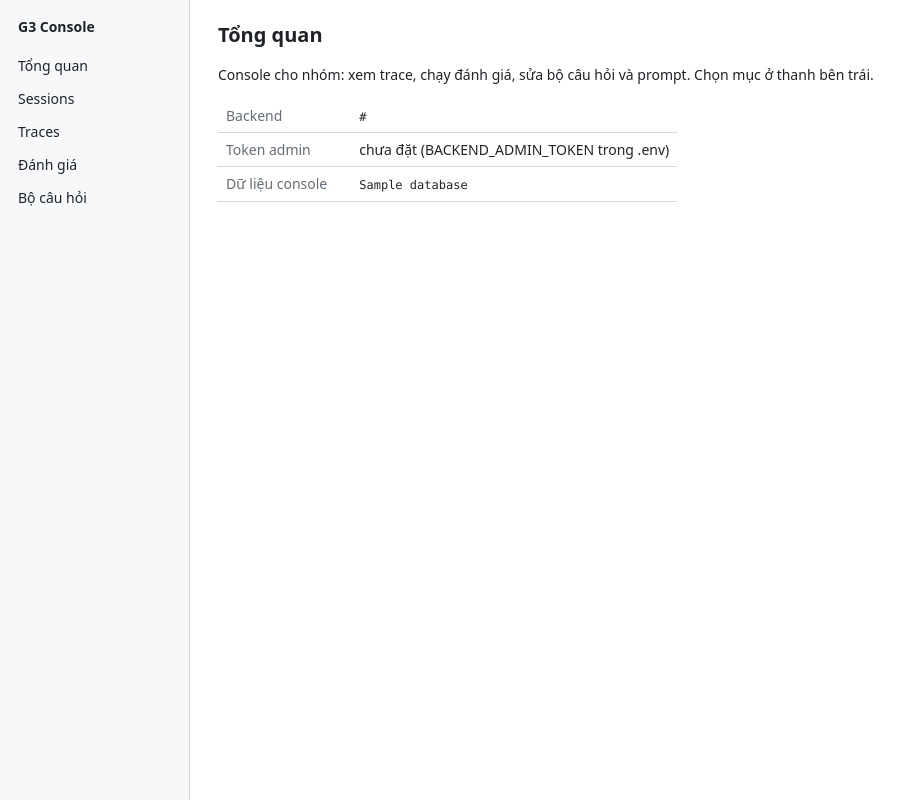
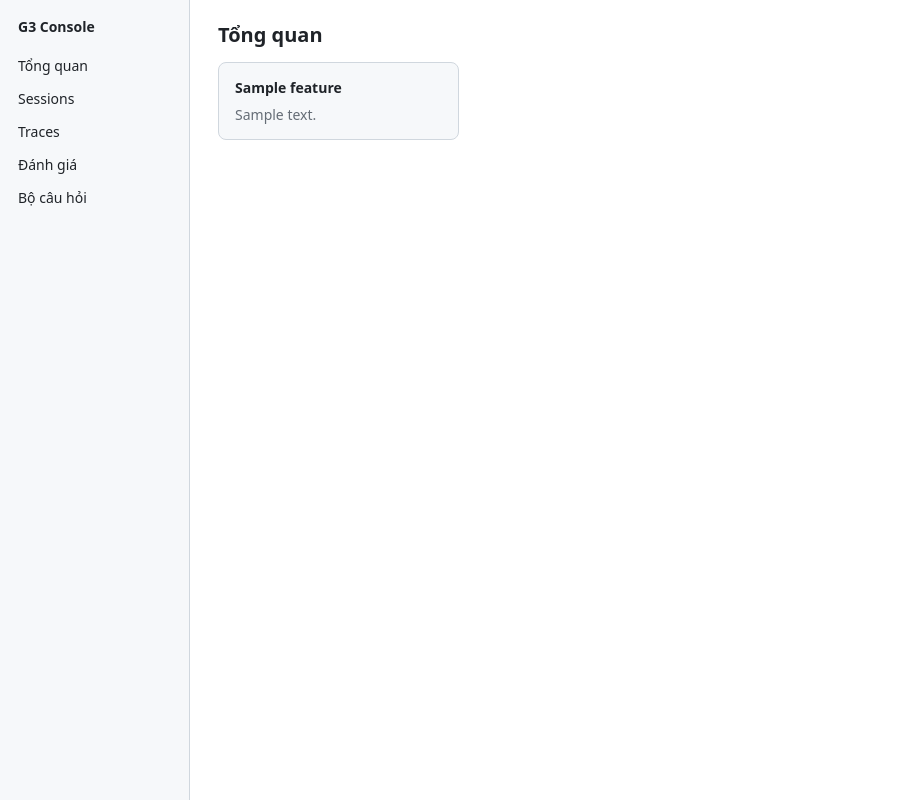
Before and after one commit to thuanbkk20/CO5151-Project, a FastAPI app: template console/src/co5151_console/web/templates/home.html in a window 1280 px wide. Shown: the whole page, without its empty margins (0-918 px from the left). Run offline with FastAPI, Linux system fonts and the light colour scheme; the template is opened without the code that fills it: most values are stand-ins (such as "Sample title", 1, 10 or a date in 2020).

Commit message:
feat(console): home lists the features as cards
One card per feature (Sessions, Traces, Đánh giá, Bộ câu hỏi) instead of the
configuration table; the sidebar and the cards come from one FEATURES list.

Co-Authored-By: Claude Opus 5.5 <noreply@anthropic.com>

```diff
--- a/console/src/co5151_console/web/app.py
+++ b/console/src/co5151_console/web/app.py
@@ -11,14 +11,18 @@ from ..container import Container
 from . import evaluation, question_sets, sessions, traces
 
 HERE = Path(__file__).parent
-# The sidebar: (path, label). A page is added here when it is built.
-NAV: list[tuple[str, str]] = [
-    ("/", "Tổng quan"),
-    ("/sessions", "Sessions"),
-    ("/traces", "Traces"),
-    ("/eval", "Đánh giá"),
-    ("/question-sets", "Bộ câu hỏi"),
+# The features: (path, name, what it does). Both the sidebar and the cards of the home page list them.
+FEATURES: list[tuple[str, str, str]] = [
+    ("/sessions", "Sessions", "Các hội thoại; mở một session để xem các lượt hỏi–đáp theo thứ tự và trace từng lượt."),
+    (
+        "/traces",
+        "Traces",
+        "Câu trả lời gần đây; mở một trace để xem từng node (Planner, MCP, Advisor, Verifier) đã nhận gì, trả về gì.",
+    ),
+    ("/eval", "Đánh giá", "Chạy một bộ câu hỏi qua backend, chấm điểm từng câu và tổng, link sang trace."),
+    ("/question-sets", "Bộ câu hỏi", "Tạo, sửa bộ câu hỏi đánh giá; nhập bộ mặc định 24 câu."),
 ]
+NAV: list[tuple[str, str]] = [("/", "Tổng quan")] + [(path, name) for path, name, _ in FEATURES]
 
 
 def create_app(container: Container) -> FastAPI:
@@ -35,7 +39,7 @@ def create_app(container: Container) -> FastAPI:
 
     @app.get("/", response_class=HTMLResponse)
     def home(request: Request):
-        return templates.TemplateResponse(request, "home.html", {"settings": container.settings})
+        return templates.TemplateResponse(request, "home.html", {"features": FEATURES})
 
     @app.get("/healthz")
     def healthz() -> dict[str, str]:
--- a/console/src/co5151_console/web/static/style.css
+++ b/console/src/co5151_console/web/static/style.css
@@ -65,3 +65,8 @@ ol.turns li { padding: 10px 0 14px; border-bottom: 1px solid var(--line); }
 .bubble.user { background: var(--panel); margin-right: 15%; }
 .bubble.bot { margin-left: 15%; }
 .turn-meta { margin-left: 15%; font-size: 12px; color: var(--muted); }
+/* Home: one card per feature. */
+.cards { display: grid; grid-template-columns: repeat(auto-fill, minmax(240px, 1fr)); gap: 12px; max-width: 1000px; }
+.card { display: flex; flex-direction: column; gap: 6px; padding: 14px 16px; border: 1px solid var(--line);
+        border-radius: 8px; background: var(--panel); color: var(--fg); text-decoration: none; }
+.card:hover { border-color: var(--accent); }
--- a/console/src/co5151_console/web/templates/home.html
+++ b/console/src/co5151_console/web/templates/home.html
@@ -2,10 +2,12 @@
 {% block title %}Tổng quan{% endblock %}
 {% block content %}
 <h1>Tổng quan</h1>
-<p>Console cho nhóm: xem trace, chạy đánh giá, sửa bộ câu hỏi và prompt. Chọn mục ở thanh bên trái.</p>
-<table class="kv">
-  <tr><th>Backend</th><td><code>{{ settings.backend_url }}</code></td></tr>
-  <tr><th>Token admin</th><td>{{ "đã đặt" if settings.admin_token else "chưa đặt (BACKEND_ADMIN_TOKEN trong .env)" }}</td></tr>
-  <tr><th>Dữ liệu console</th><td><code>{{ settings.database }}</code></td></tr>
-</table>
+<div class="cards">
+  {% for path, name, description in features %}
+  <a class="card" href="{{ path }}">
+    <strong>{{ name }}</strong>
+    <span class="muted">{{ description }}</span>
+  </a>
+  {% endfor %}
+</div>
 {% endblock %}
```
Also changed, not shown: console/tests/test_console_web.py (+3 -2 lines), docs/design/eval-console.md (+1 -0 lines).
